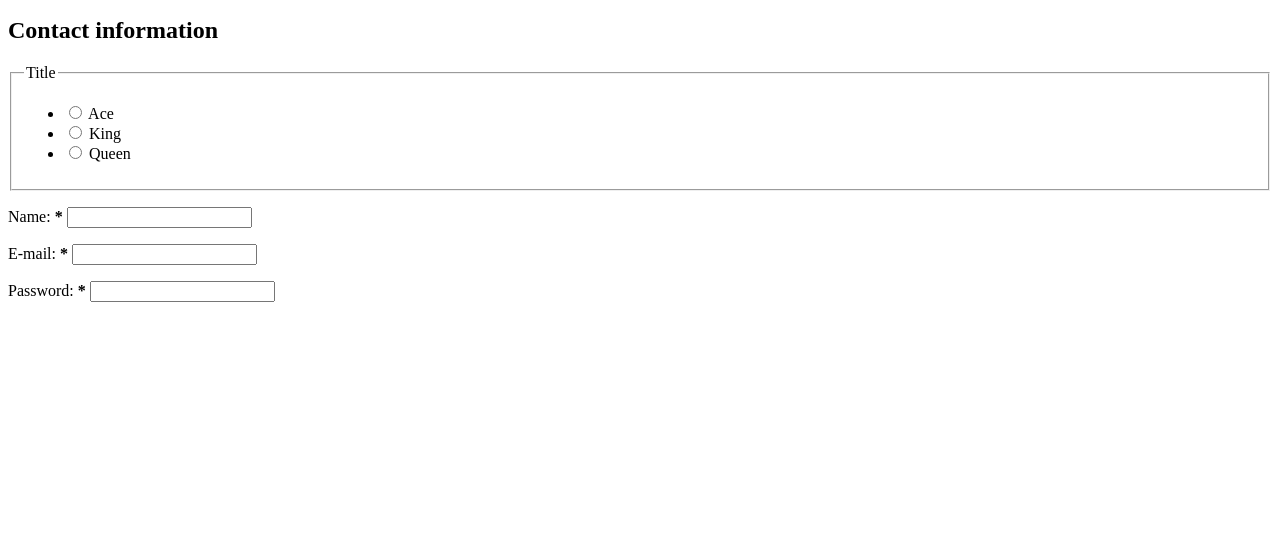
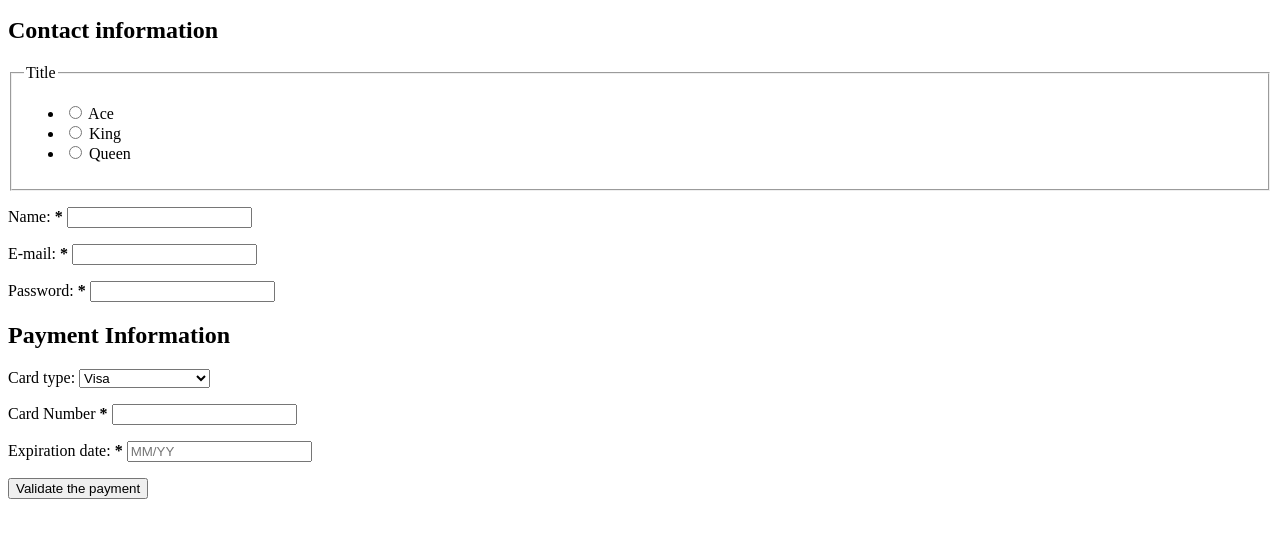
Before and after one commit to Rinhare/formExercise2, a plain HTML site: page index.html in a window 1280 px wide. Shown: the part 135-672 px from the top of the page. Drawn offline with Linux system fonts and the light colour scheme.

Commit message:
form done

```diff
--- a/index.html
+++ b/index.html
@@ -62,6 +62,45 @@
           <input type="password" id="pwd" name="password" required />
         </p>
       </section>
+
+      <section>
+        <h2>Payment Information</h2>
+        <p>
+          <label for="card">
+            <span>Card type: </span>
+          </label>
+          <select name="usercard" id="card">
+            <option value="visa">Visa</option>
+            <option value="mastercard">Mastercard</option>
+            <option value="amex">American Express</option>
+          </select>
+        </p>
+        <p>
+          <label for="number">
+            <span>Card Number</span>
+            <strong><span aria-label="required">*</span></strong>
+          </label>
+          <input type="tel" id="number" name="cardnumber" required />
+        </p>
+        <p>
+          <label for="expiration">
+            <span>Expiration date: </span>
+            <strong><span aria-label="required">*</span></strong>
+          </label>
+            <input
+            type="text"
+            id="expiration"
+            name="expiration"
+            required
+            placeholder="MM/YY"
+            pattern="^(0[1-9]|1[0-2])\/([0-9]{2})$">
+        </p>
+      </section>
+      <section>
+        <p>
+          <button type="submit">Validate the payment</button>
+        </p>
+      </section>
     </form>
   </body>
 </html>
```
